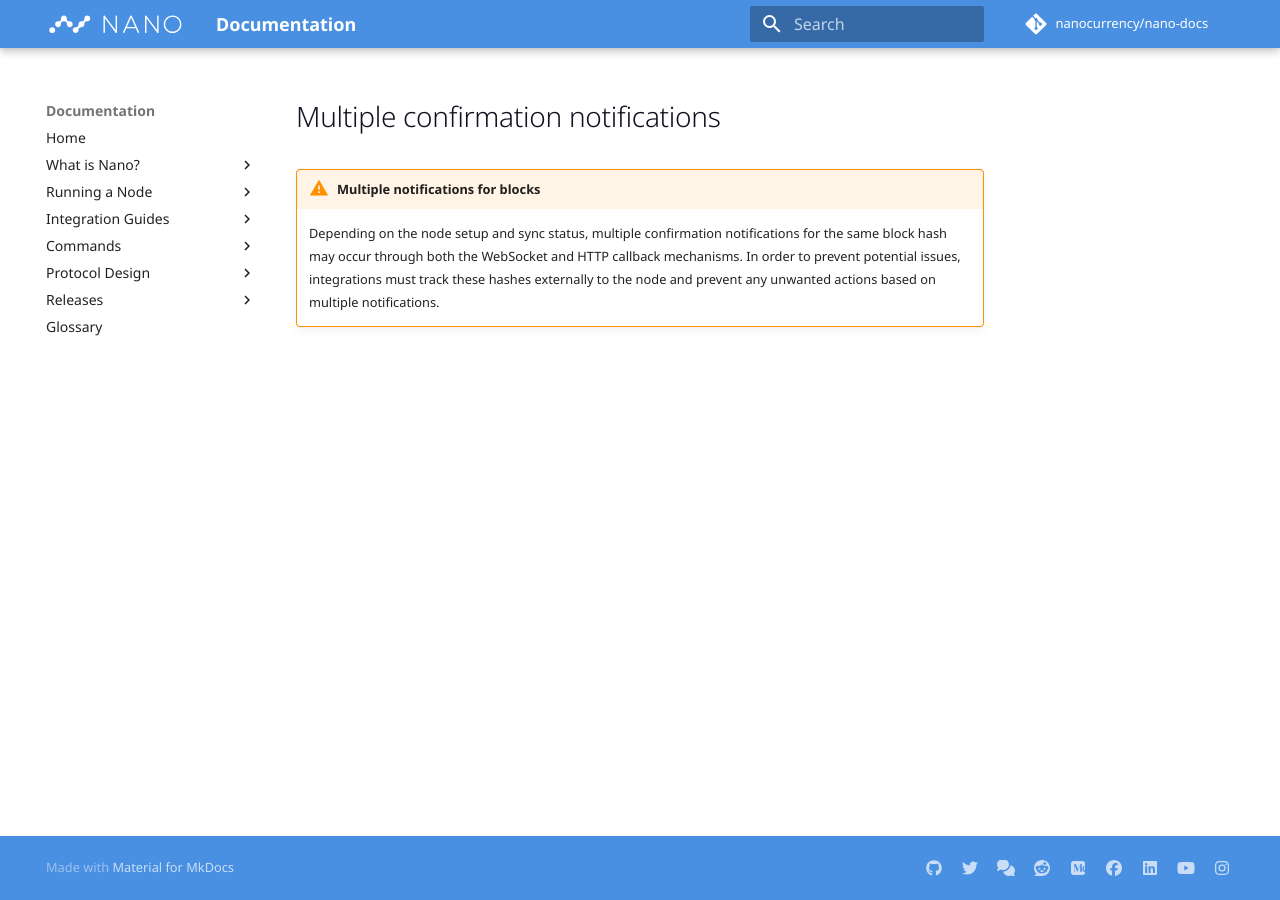
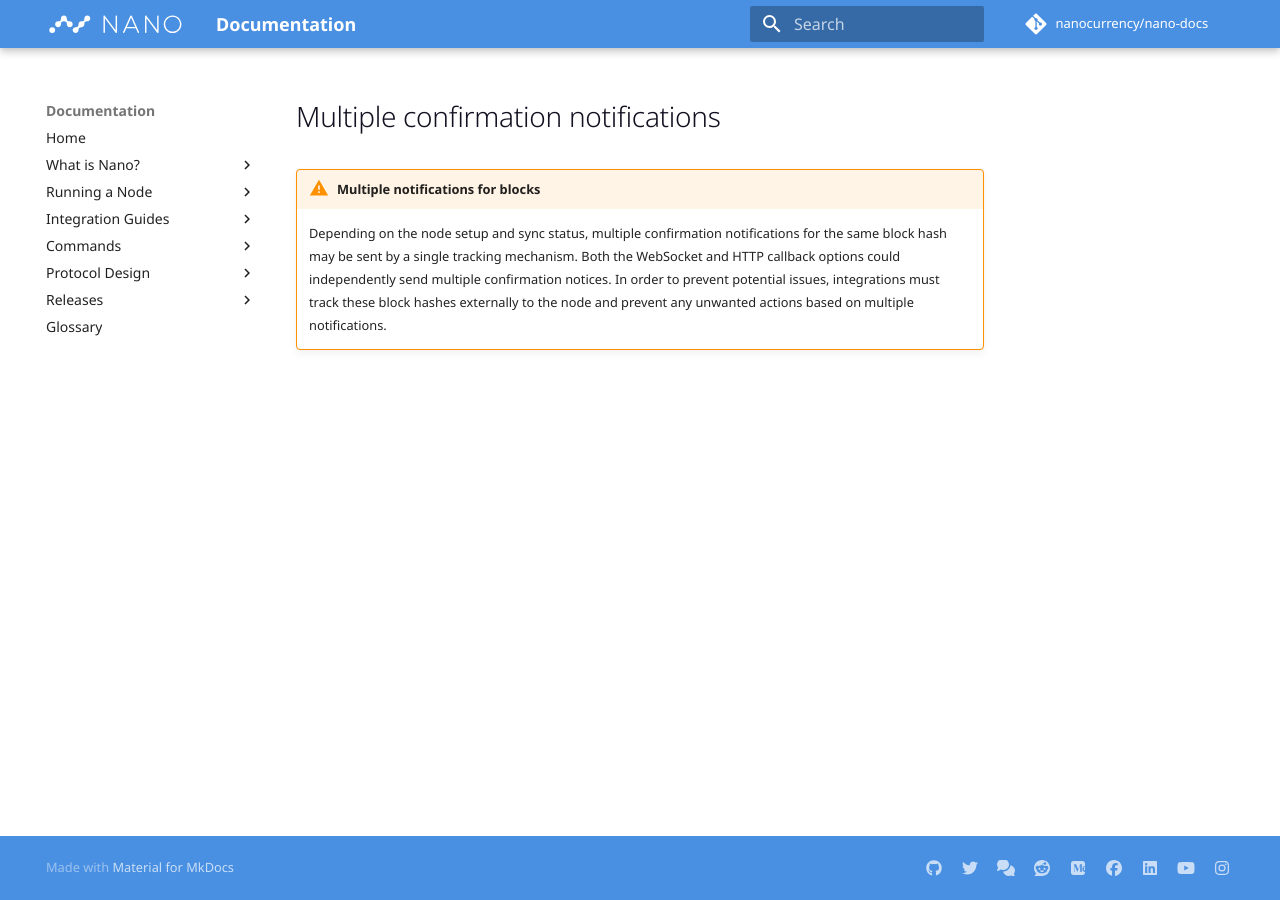
Before and after one commit to nanocurrency/nano-docs, an MkDocs documentation site: the page built from docs/snippets/multiple-confirmation-notifications.md, in a window 1280 px wide. Built offline with MkDocs 1.6.1 and Material for MkDocs 9.7.7, drawn with Linux system fonts in a browser that asks for light colours; comment, search, counter and statistics services are not loaded.

Commit message:
Adjusting wording for more clarity

```diff
--- a/docs/snippets/multiple-confirmation-notifications.md
+++ b/docs/snippets/multiple-confirmation-notifications.md
@@ -1,2 +1,2 @@
 !!! warning "Multiple notifications for blocks"
-    Depending on the node setup and sync status, multiple confirmation notifications for the same block hash may occur through both the WebSocket and HTTP callback mechanisms. In order to prevent potential issues, integrations must track these hashes externally to the node and prevent any unwanted actions based on multiple notifications.
+    Depending on the node setup and sync status, multiple confirmation notifications for the same block hash may be sent by a single tracking mechanism. Both the WebSocket and HTTP callback options could independently send multiple confirmation notices. In order to prevent potential issues, integrations must track these block hashes externally to the node and prevent any unwanted actions based on multiple notifications.
```
